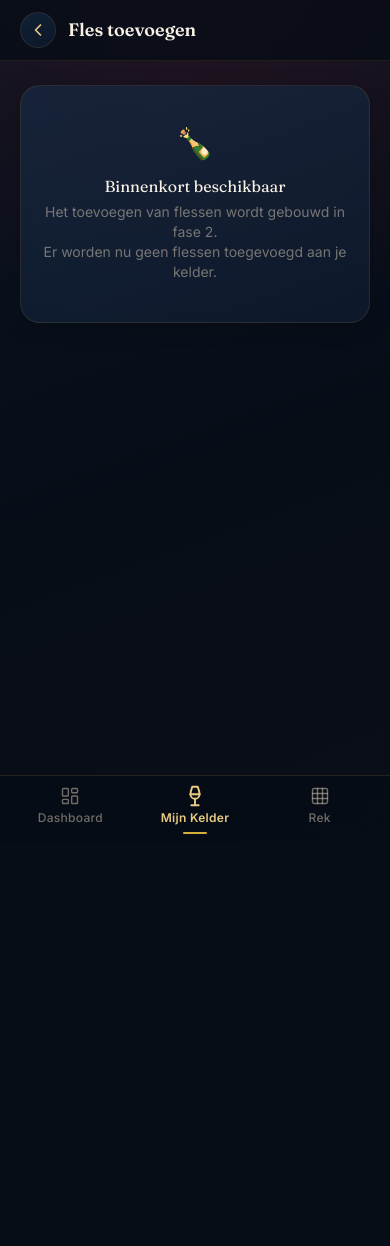
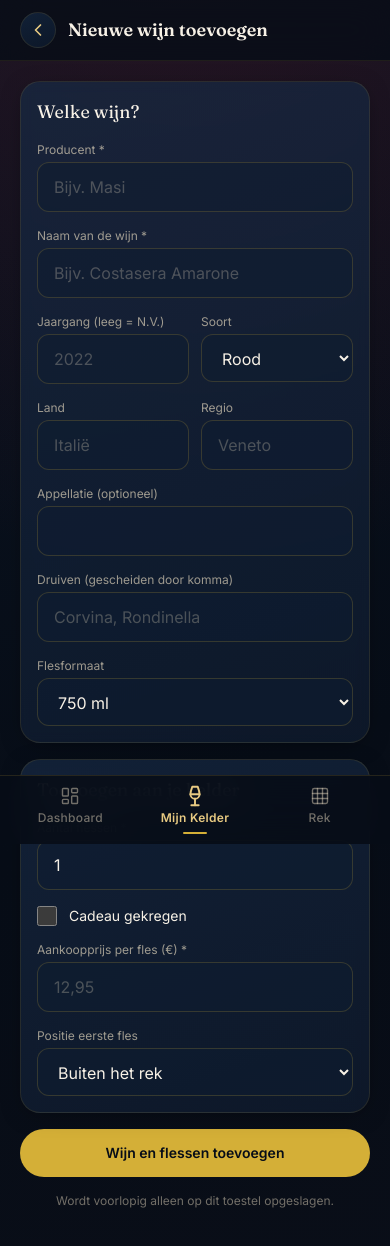
Before and after one commit to goemanalexander/VinIQ, a Next.js app: page /kelder/toevoegen in a window 390 px wide. Shown: the top 1246 px of the page. Before the commit the page ends 844 px from the top, so only its background shows below. Built offline with nearby package versions, Linux system fonts and the light colour scheme.

Commit message:
feat: implement mobile new-wine entry with gift, quantity, price and rack location

```diff
--- a/app/kelder/toevoegen/page.tsx
+++ b/app/kelder/toevoegen/page.tsx
@@ -1,20 +1,140 @@
 'use client';
+
+import { useEffect, useState, type FormEvent } from 'react';
+import { useRouter } from 'next/navigation';
 import PageHeader from '@/components/PageHeader';
 import Card from '@/components/Card';
+import { addNewWineToCellar, getRackGrid } from '@/lib/storage';
+import type { RackRow, RackCol, Wine } from '@/lib/types';
+
+const field = 'w-full rounded-xl border border-gold-500/20 bg-navy-800/60 px-4 py-3 text-base text-cream-100 placeholder-cream-300/30 outline-none focus:border-gold-500/50';
+const label = 'mb-1 block text-xs text-cream-300/70';
+
 export default function ToevoegPage() {
+  const router = useRouter();
+  const [producer, setProducer] = useState('');
+  const [wineName, setWineName] = useState('');
+  const [vintage, setVintage] = useState('');
+  const [country, setCountry] = useState('');
+  const [region, setRegion] = useState('');
+  const [appellation, setAppellation] = useState('');
+  const [color, setColor] = useState<Wine['color']>('red');
+  const [grapes, setGrapes] = useState('');
+  const [size, setSize] = useState<Wine['bottleSizeML']>(750);
+  const [quantity, setQuantity] = useState('1');
+  const [price, setPrice] = useState('');
+  const [gift, setGift] = useState(false);
+  const [position, setPosition] = useState('outside');
+  const [freePositions, setFreePositions] = useState<string[]>([]);
+  const [busy, setBusy] = useState(false);
+  const [error, setError] = useState('');
+
+  useEffect(() => {
+    getRackGrid().then(grid => {
+      const positions = (['A','B','C','D'] as RackRow[]).flatMap(row =>
+        ([1,2,3,4,5,6] as RackCol[]).filter(col => !grid[row]?.[col]).map(col => row + col)
+      );
+      setFreePositions(positions);
+    }).catch(e => setError(e instanceof Error ? e.message : 'Kon rek niet laden'));
+  }, []);
+
+  async function submit(e: FormEvent<HTMLFormElement>) {
+    e.preventDefault();
+    if (busy) return;
+    setError('');
+    const amount = Number(quantity);
+    const parsedPrice = Number(price.trim().replace(',', '.'));
+    if (!gift && (!price.trim() || !Number.isFinite(parsedPrice) || parsedPrice < 0)) {
+      setError('Vul een geldige aankoopprijs in'); return;
+    }
+    if (!Number.isInteger(amount) || amount < 1 || amount > 99) {
+      setError('Aantal moet tussen 1 en 99 liggen'); return;
+    }
+    const year = vintage.trim() ? Number(vintage) : null;
+    setBusy(true);
+    try {
+      const id = await addNewWineToCellar({
+        producer, wineName, vintage: year, country, region, appellation, color,
+        grapes: grapes.split(',').map(s => s.trim()).filter(Boolean),
+        bottleSizeML: size, quantity: amount, pricePerBottle: gift ? 0 : parsedPrice, gift,
+        location: position === 'outside'
+          ? { type: 'outside' }
+          : { type: 'rack', row: position[0] as RackRow, col: Number(position.slice(1)) as RackCol },
+      });
+      router.push('/kelder/wijn/' + id);
+    } catch (e) {
+      setError(e instanceof Error ? e.message : 'Opslaan mislukt');
+      setBusy(false);
+    }
+  }
+
   return (
     <>
-      <PageHeader title="Fles toevoegen" back backHref="/kelder" />
-      <div className="px-5 pt-6">
-        <Card className="text-center py-10">
-          <p className="font-display text-3xl mb-3">🍾</p>
-          <p className="font-display text-base text-cream-100 mb-1">Binnenkort beschikbaar</p>
-          <p className="text-sm text-cream-300/50">
-            Het toevoegen van flessen wordt gebouwd in fase 2.
-            <br />Er worden nu geen flessen toegevoegd aan je kelder.
-          </p>
+      <PageHeader title="Nieuwe wijn toevoegen" back backHref="/kelder" />
+      <form onSubmit={submit} className="space-y-4 px-5 pb-28 pt-5">
+        <Card className="space-y-4">
+          <p className="font-display text-lg text-cream-100">Welke wijn?</p>
+          <div>
+            <label htmlFor="producer" className={label}>Producent *</label>
+            <input id="producer" required maxLength={120} className={field} value={producer} onChange={e => setProducer(e.target.value)} placeholder="Bijv. Masi" />
+          </div>
+          <div>
+            <label htmlFor="wineName" className={label}>Naam van de wijn *</label>
+            <input id="wineName" required maxLength={160} className={field} value={wineName} onChange={e => setWineName(e.target.value)} placeholder="Bijv. Costasera Amarone" />
+          </div>
+          <div className="grid grid-cols-2 gap-3">
+            <div>
+              <label htmlFor="vintage" className={label}>Jaargang (leeg = N.V.)</label>
+              <input id="vintage" type="text" inputMode="numeric" pattern="[0-9]{4}" maxLength={4} className={field} value={vintage} onChange={e => setVintage(e.target.value)} placeholder="2022" />
+            </div>
+            <div>
+              <label htmlFor="color" className={label}>Soort</label>
+              <select id="color" className={field} value={color} onChange={e => setColor(e.target.value as Wine['color'])}>
+                <option value="red">Rood</option><option value="white">Wit</option><option value="rosé">Rosé</option>
+                <option value="sparkling">Mousserend</option><option value="other">Overig</option>
+              </select>
+            </div>
+          </div>
+          <div className="grid grid-cols-2 gap-3">
+            <div><label htmlFor="country" className={label}>Land</label><input id="country" className={field} value={country} onChange={e => setCountry(e.target.value)} placeholder="Italië" /></div>
+            <div><label htmlFor="region" className={label}>Regio</label><input id="region" className={field} value={region} onChange={e => setRegion(e.target.value)} placeholder="Veneto" /></div>
+          </div>
+          <div><label htmlFor="appellation" className={label}>Appellatie (optioneel)</label><input id="appellation" className={field} value={appellation} onChange={e => setAppellation(e.target.value)} /></div>
+          <div><label htmlFor="grapes" className={label}>Druiven (gescheiden door komma)</label><input id="grapes" className={field} value={grapes} onChange={e => setGrapes(e.target.value)} placeholder="Corvina, Rondinella" /></div>
+          <div><label htmlFor="size" className={label}>Flesformaat</label>
+            <select id="size" className={field} value={size} onChange={e => setSize(Number(e.target.value) as Wine['bottleSizeML'])}>
+              <option value={375}>375 ml</option><option value={500}>500 ml</option><option value={750}>750 ml</option><option value={1500}>1500 ml</option>
+            </select>
+          </div>
         </Card>
-      </div>
+
+        <Card className="space-y-4">
+          <p className="font-display text-lg text-cream-100">Toevoegen aan je kelder</p>
+          <div><label htmlFor="quantity" className={label}>Aantal flessen *</label>
+            <input id="quantity" required type="text" inputMode="numeric" pattern="[0-9]+" className={field} value={quantity} onChange={e => setQuantity(e.target.value)} />
+          </div>
+          <label className="flex items-center gap-3 text-sm text-cream-100">
+            <input type="checkbox" className="h-5 w-5 accent-amber-500" checked={gift} onChange={e => setGift(e.target.checked)} />
+            Cadeau gekregen
+          </label>
+          {!gift && <div><label htmlFor="price" className={label}>Aankoopprijs per fles (€) *</label>
+            <input id="price" required type="text" inputMode="decimal" autoComplete="off" className={field} value={price} onChange={e => setPrice(e.target.value)} placeholder="12,95" />
+          </div>}
+          <div>
+            <label htmlFor="position" className={label}>Positie eerste fles</label>
+            <select id="position" className={field} value={position} onChange={e => setPosition(e.target.value)}>
+              <option value="outside">Buiten het rek</option>
+              {freePositions.map(p => <option key={p} value={p}>{p}</option>)}
+            </select>
+            {Number(quantity) > 1 && position !== 'outside' && <p className="mt-2 text-xs text-cream-300/60">De overige flessen komen buiten het rek. Je kunt ze nadien verplaatsen.</p>}
+          </div>
+        </Card>
+        {error && <p role="alert" className="text-sm text-red-300">{error}</p>}
+        <button type="submit" disabled={busy} className="w-full rounded-full bg-gold-500 px-5 py-3.5 text-sm font-semibold text-navy-950 disabled:opacity-40">
+          {busy ? 'Opslaan…' : 'Wijn en flessen toevoegen'}
+        </button>
+        <p className="text-center text-xs text-cream-300/50">Wordt voorlopig alleen op dit toestel opgeslagen.</p>
+      </form>
     </>
   );
 }
```
